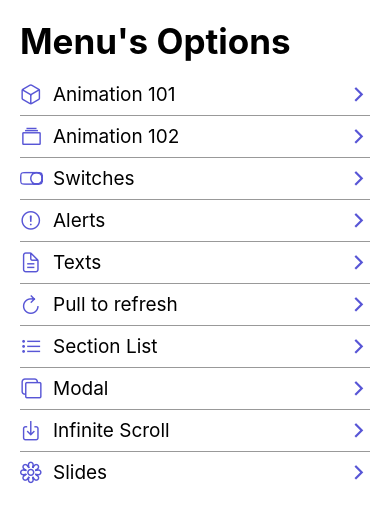
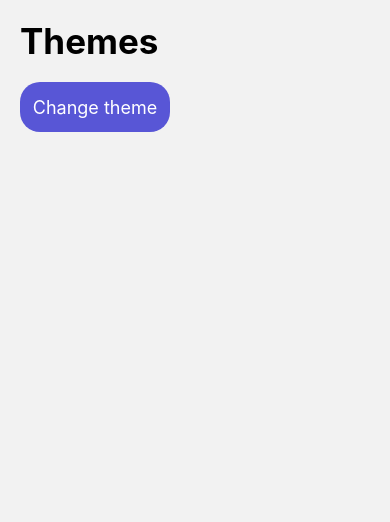
Before and after one commit to belenjn/components-project-react-native, a React Native app: screen /ChangeThemeScreen in a window 390 px wide. Shown: the top 522 px of the page. Built offline with nearby package versions, Linux system fonts and the light colour scheme.

Commit message:
ChangeThemeScreen created

```diff
--- a/App.tsx
+++ b/App.tsx
@@ -1,11 +1,30 @@
+/* eslint-disable @typescript-eslint/no-unused-vars */
 import 'react-native-gesture-handler';
-import {NavigationContainer} from '@react-navigation/native';
+import {
+  NavigationContainer,
+  DefaultTheme,
+  DarkTheme,
+  Theme,
+} from '@react-navigation/native';
 import React from 'react';
 import {Navigator} from './src/navigator/Navigator';
 
+const customTheme: Theme = {
+  dark: true,
+  colors: {
+    ...DefaultTheme.colors,
+    // primary: ,
+    // background: ,
+    // card: ,
+    // text: ,
+    // border: ,
+    // notification: ,
+  },
+};
+
 const App = () => {
   return (
-    <NavigationContainer>
+    <NavigationContainer theme={customTheme}>
       <Navigator />
     </NavigationContainer>
   );
--- a/src/data/menuItems.tsx
+++ b/src/data/menuItems.tsx
@@ -49,4 +49,9 @@
     icon: 'flower-outline',
     component: 'SlidesScreen',
   },
+  {
+    name: 'Themes',
+    icon: 'flask-outline',
+    component: 'ChangeThemeScreen',
+  },
 ];
--- a/src/navigator/Navigator.tsx
+++ b/src/navigator/Navigator.tsx
@@ -11,6 +11,7 @@
 import {ModalScreen} from '../screens/ModalScreen';
 import {InfiniteScrollScreen} from '../screens/InfiniteScrollScreen';
 import {SlidesScreen} from '../screens/SlidesScreen';
+import {ChangeThemeScreen} from '../screens/ChangeThemeScreen';
 
 const Stack = createStackNavigator();
 
@@ -20,7 +21,7 @@
       screenOptions={{
         headerShown: false,
         cardStyle: {
-          backgroundColor: 'white',
+          // backgroundColor: 'white',
         },
       }}>
       <Stack.Screen name="HomeScreen" component={HomeScreen} />
@@ -32,6 +33,7 @@
       <Stack.Screen name="SectionListScreen" component={SectionListScreen} />
       <Stack.Screen name="ModalScreen" component={ModalScreen} />
       <Stack.Screen name="SlidesScreen" component={SlidesScreen} />
+      <Stack.Screen name="ChangeThemeScreen" component={ChangeThemeScreen} />
       <Stack.Screen
         name="InfiniteScrollScreen"
         component={InfiniteScrollScreen}
--- /dev/null
+++ b/src/screens/ChangeThemeScreen.tsx
@@ -0,0 +1,28 @@
+/* eslint-disable react-native/no-inline-styles */
+import React from 'react';
+import {Text, View} from 'react-native';
+import {HeaderTitle} from '../components/HeaderTitle';
+import {styles} from '../theme/appTheme';
+import {TouchableOpacity} from 'react-native-gesture-handler';
+
+export const ChangeThemeScreen = () => {
+  return (
+    <View style={styles.globalMargin}>
+      <HeaderTitle title="Themes" />
+      <TouchableOpacity
+        activeOpacity={0.8}
+        style={{
+          backgroundColor: '#5856d6',
+          justifyContent: 'center',
+          alignItems: 'center',
+          width: 150,
+          height: 50,
+          borderRadius: 20,
+        }}>
+        <Text style={{color: 'white', textAlign: 'center', fontSize: 18}}>
+          Change theme
+        </Text>
+      </TouchableOpacity>
+    </View>
+  );
+};
```
